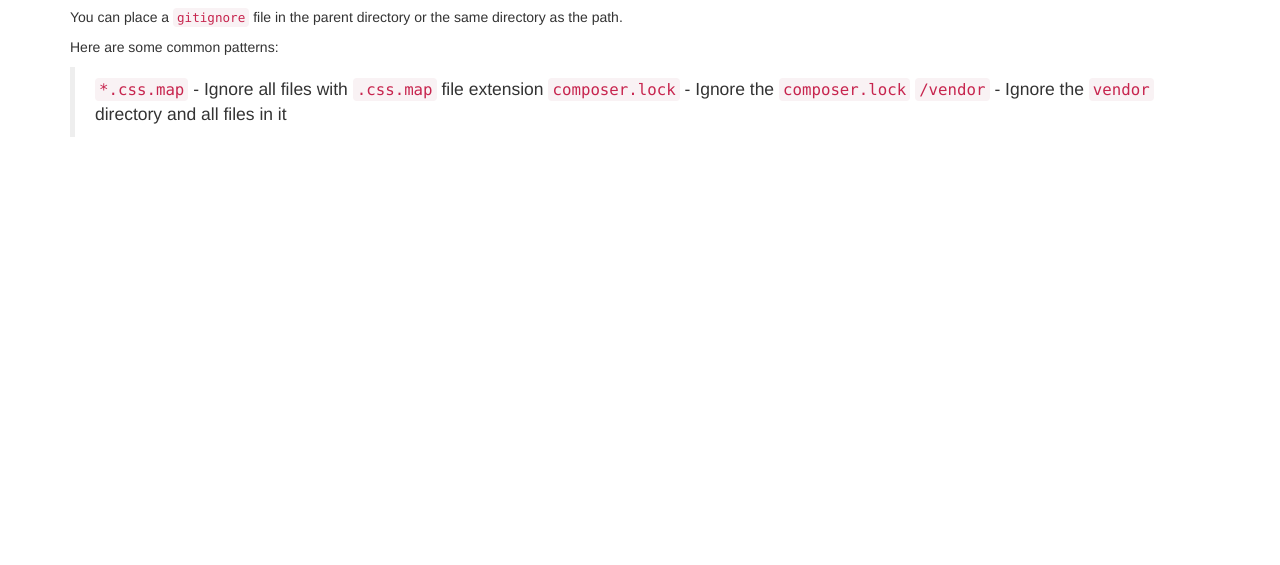
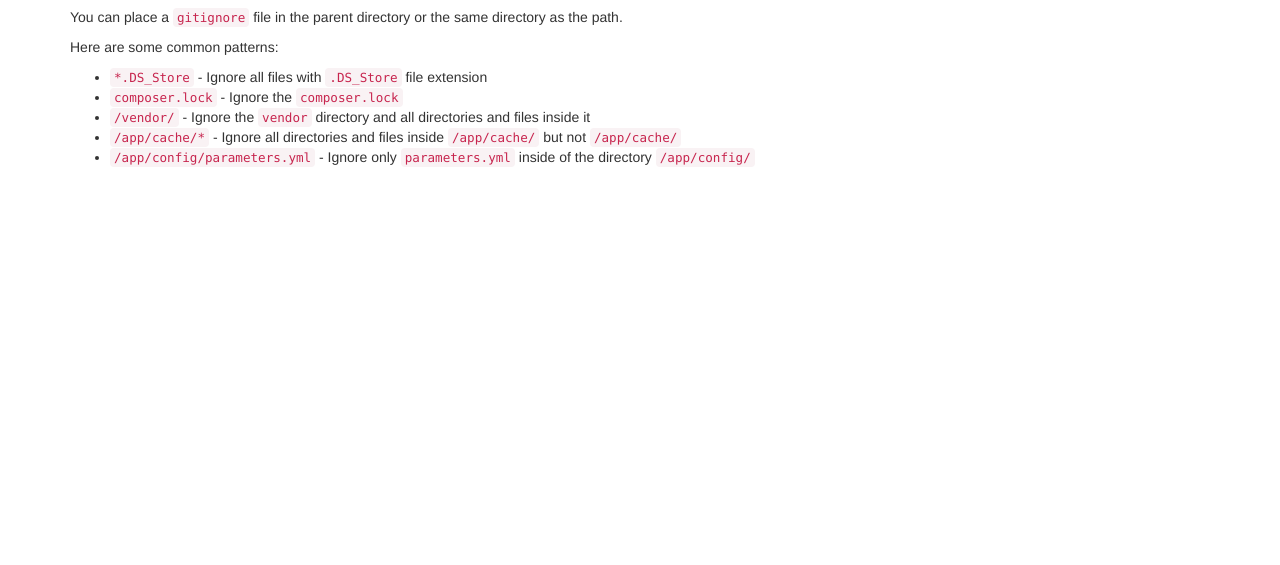
Before and after one commit to essencious/git-advice, a plain HTML site: page index.html in a window 1280 px wide. Shown: the part 235-800 px from the top of the page. Drawn offline with nearby package versions, Linux system fonts and the light colour scheme.

Commit message:
Add directory patterns to git ignore tips

```diff
--- a/index.html
+++ b/index.html
@@ -19,11 +19,13 @@
       <p>Each line in a <code>gitignore</code> file specifies a pattern.</p>
       <p>You can place a <code>gitignore</code> file in the parent directory or the same directory as the path.</p>
       <p>Here are some common patterns:</p>
-      <blockquote>
-        <code>*.css.map</code> - Ignore all files with <code>.css.map</code> file extension
-        <code>composer.lock</code> - Ignore the <code>composer.lock</code>
-        <code>/vendor</code> - Ignore the <code>vendor</code> directory and all files in it
-      </blockquote>
+      <ul>
+        <li><code>*.DS_Store</code> - Ignore all files with <code>.DS_Store</code> file extension</li>
+        <li><code>composer.lock</code> - Ignore the <code>composer.lock</code></li>
+        <li><code>/vendor/</code> - Ignore the <code>vendor</code> directory and all directories and files inside it</li>
+        <li><code>/app/cache/*</code> - Ignore all directories and files inside <code>/app/cache/</code> but not <code>/app/cache/</code></li>
+        <li><code>/app/config/parameters.yml</code> - Ignore only <code>parameters.yml</code> inside of the directory <code>/app/config/</code></li>
+      </ul>
     </div>
   </body>
 </html>
```
